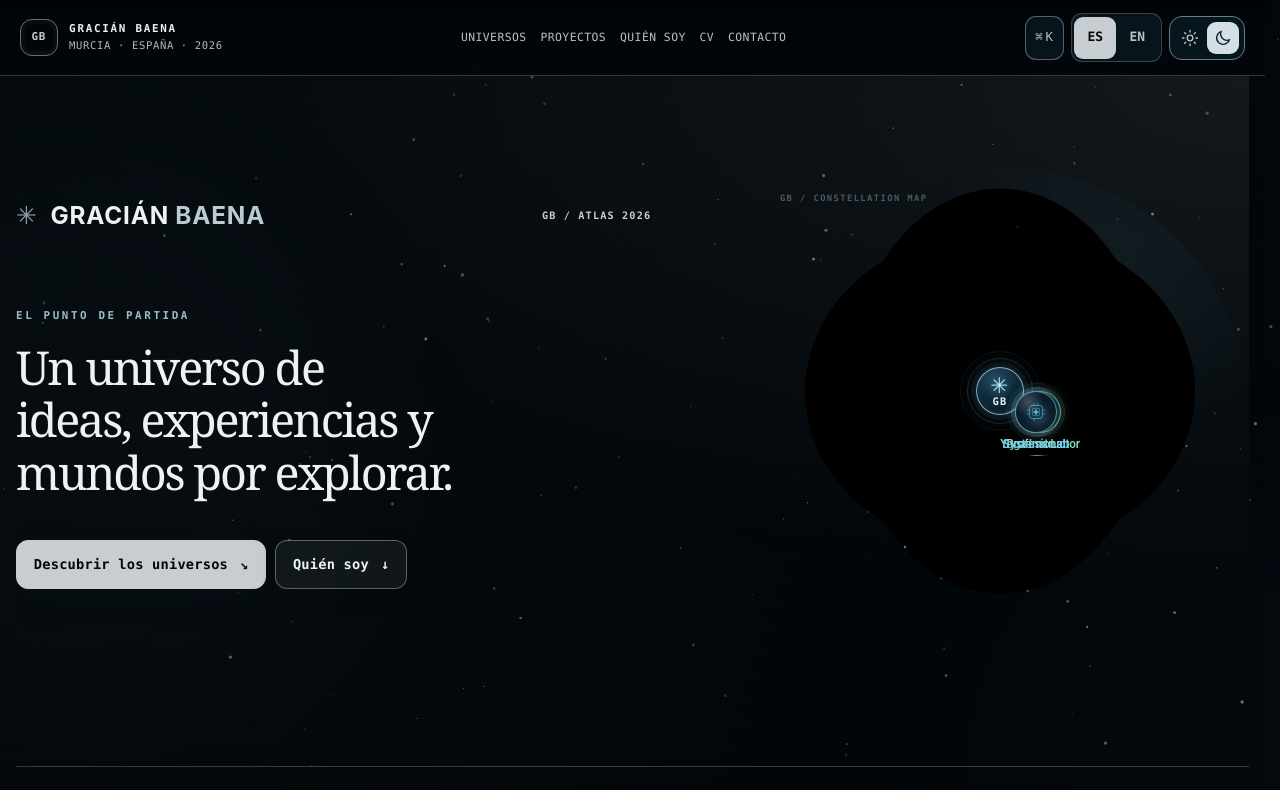
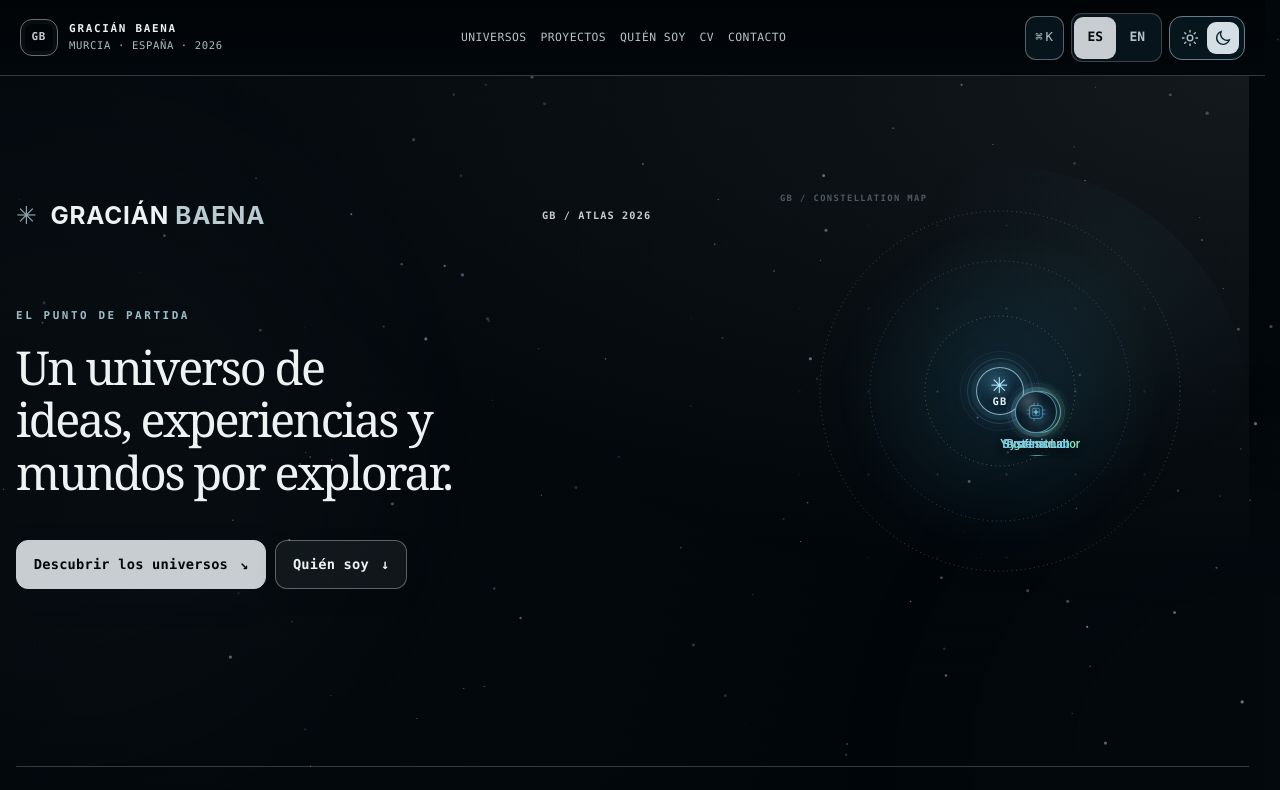
Before and after one commit to GracianB/GracianB, a plain HTML site: page index.html in a window 1280 px wide. Shown: the top 790 px of the page. Drawn offline with Linux system fonts and the light colour scheme.

Commit message:
feat(constellation): three independently colored concentric SVG rings and cache version

```diff
--- a/index.html
+++ b/index.html
@@ -34,7 +34,7 @@
   <link rel="stylesheet" href="./deck-dark.css?v=5">
   <link rel="stylesheet" href="./hub-finish.css?v=3">
   <link rel="stylesheet" href="./portal-v11.css?v=v31-hover-20261019">
-  <link rel="stylesheet" href="./constellation-v3.css?v=solar-aligned-v35">
+  <link rel="stylesheet" href="./constellation-v3.css?v=solar-canonical-v36">
 
   <meta property="og:type" content="profile">
   <meta property="og:site_name" content="Gracián Baena">
@@ -192,34 +192,26 @@
       <nav class="cosmic-atlas" aria-label="Navegación estelar por universos" data-i18n-aria-label="cosmicAtlasLabel">
         <!-- The bridge: one origin, three destinations. Not scattered decorative stars. -->
         <svg class="cosmic-bridge" viewBox="0 0 1000 920" preserveAspectRatio="none" aria-hidden="true">
-          <defs>
-            <radialGradient id="bridge-halo"><stop stop-color="#91b5ca" stop-opacity=".24"/><stop offset="1" stop-color="#91b5ca" stop-opacity="0"/></radialGradient>
-          </defs>
-          <circle cx="510" cy="450" r="170" fill="url(#bridge-halo)" class="cosmic-bridge-halo"/>
-          <g class="bridge-satellite-grid">
-            <path d="M120 300Q205 100 460 130T835 176Q1005 320 790 620T470 800Q230 810 120 300Z"/>
-            <path d="M155 294Q490 78 854 170Q900 520 475 796Q160 608 155 294Z"/>
+          <!-- All paths and planets use this exact 1000 × 920 coordinate grid. -->
+          <g class="gb-solar-rings">
+            <circle class="gb-orbit--pro" cx="510" cy="450" r="150"/>
+            <circle class="gb-orbit--lab" cx="510" cy="450" r="260"/>
+            <circle class="gb-orbit--yoga" cx="510" cy="450" r="360"/>
           </g>
-          <g class="gb-solar-rings"><circle cx="510" cy="450" r="160"/><circle cx="510" cy="450" r="290"/><circle cx="510" cy="450" r="430"/></g>
-          <g class="gb-orbit-guide"><circle cx="510" cy="450" r="235"/><ellipse cx="510" cy="450" rx="390" ry="326"/></g>
-          <g class="gb-orbit-guide gb-orbit-guide--reverse"><ellipse cx="510" cy="450" rx="305" ry="405"/><circle cx="510" cy="450" r="120"/></g>
-          <g class="gb-orbit-ticks"><path d="M510 44V90M510 810V864M82 450H134M868 450H918"/><circle cx="510" cy="450" r="90"/><circle cx="510" cy="450" r="115"/></g>
-          <g class="gb-space-spark"><circle cx="137" cy="186" r="3"/><circle cx="815" cy="96" r="3"/><circle cx="883" cy="560" r="2"/><circle cx="320" cy="762" r="2.5"/></g>
+          <g class="gb-space-spark">
+            <circle cx="58" cy="210" r="1.4"/><circle cx="914" cy="148" r="1.6"/>
+            <circle cx="950" cy="660" r="1.2"/><circle cx="111" cy="751" r="1.1"/>
+            <circle cx="680" cy="29" r="1.4"/><circle cx="331" cy="871" r="1.5"/>
+          </g>
+          <!-- Kept as hidden route anchors for the existing accessibility/JS contract. -->
           <g class="bridge-route bridge-route-pro" data-route-world="professional">
-            <path d="M510 450C373 405 303 340 175 313"/>
-            <circle cx="350" cy="378" r="3.5"/><circle cx="248" cy="329" r="2.2"/>
+            <path d="M510 450L360 450"/>
+          </g>
+          <g class="bridge-route bridge-route-lab" data-route-world="lab">
+            <path d="M510 450L510 710"/>
           </g>
           <g class="bridge-route bridge-route-yoga" data-route-world="yoga">
-            <path d="M510 450C560 255 699 216 850 178"/>
-            <circle cx="638" cy="302" r="3.5"/><circle cx="749" cy="207" r="2.2"/>
-          </g>
-          <g class="bridge-route bridge-route-lab" data-route-world="lab">
-            <path d="M510 450C478 570 505 662 535 755"/>
-            <circle cx="464" cy="620" r="3.5"/><circle cx="466" cy="695" r="2.2"/>
-          </g>
-          <g class="bridge-trace-stars">
-            <circle cx="214" cy="137" r="2.5"/><circle cx="745" cy="106" r="2"/><circle cx="940" cy="495" r="2.4"/>
-            <circle cx="725" cy="775" r="1.7"/><circle cx="245" cy="692" r="2.5"/><circle cx="545" cy="122" r="2"/>
+            <path d="M510 450L870 450"/>
           </g>
         </svg>
         <span class="cosmic-origin" aria-hidden="true"><span class="cosmic-origin-star">✳</span><span>GB</span></span>
```
